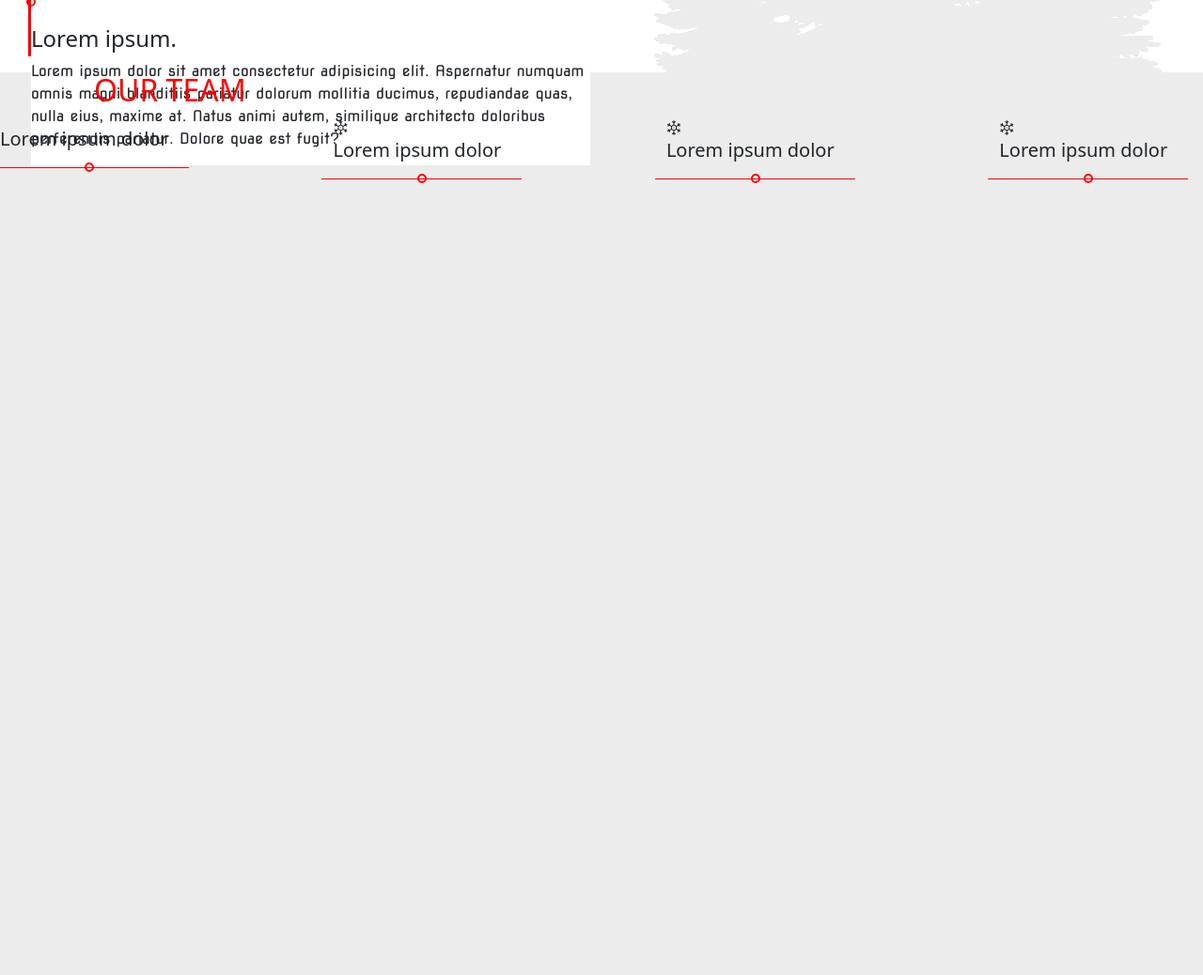
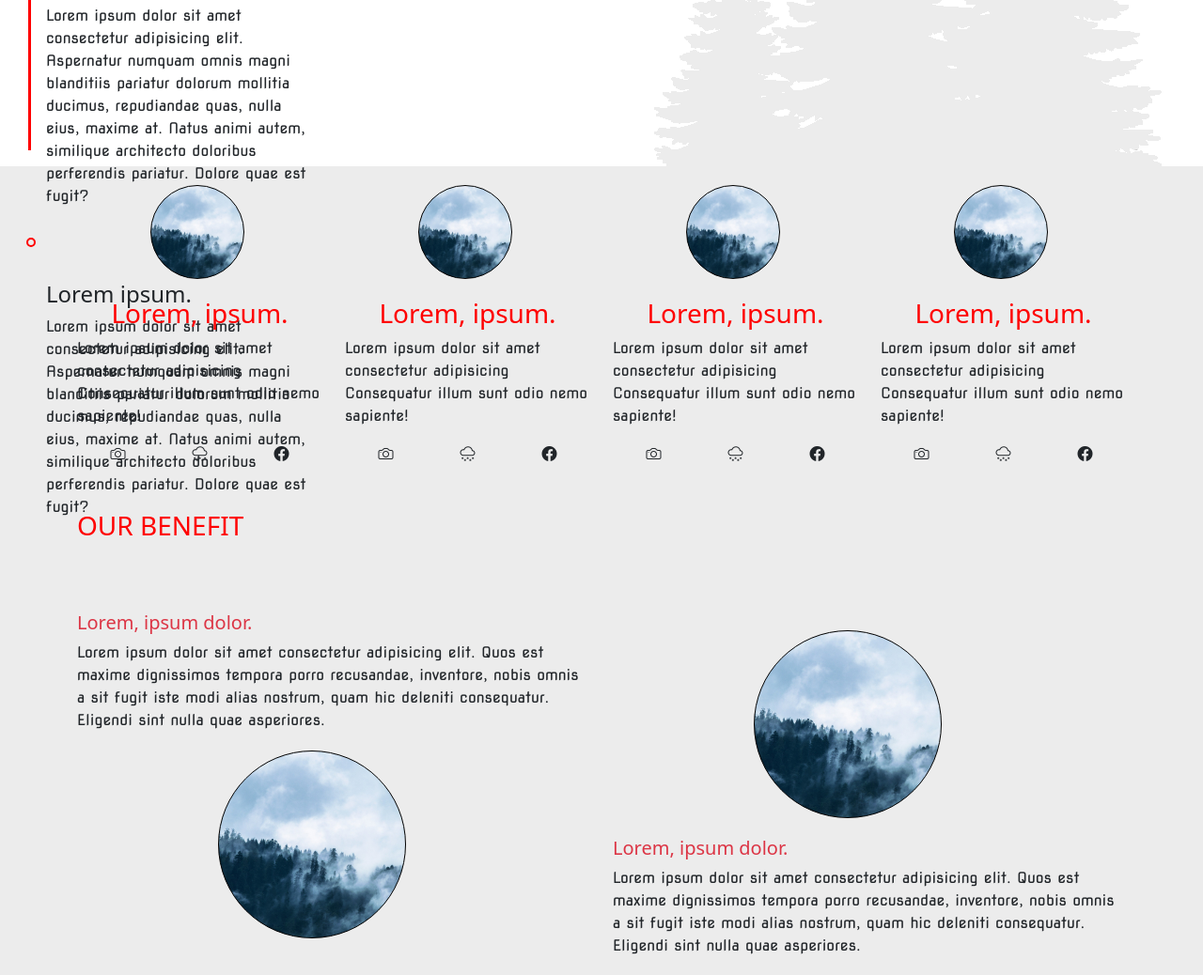
Before and after one commit to Hackademy-155/biagio-coscino-progettored, a plain HTML site: page index.html in a window 1280 px wide. Shown: the part 2813-3851 px from the top of the page at 94% size. Before the commit the page ends 3052 px from the top, so only its background shows below. Drawn offline with nearby package versions, Linux system fonts and the light colour scheme.

Commit message:
progetto-red

```diff
--- a/index.html
+++ b/index.html
@@ -44,8 +44,7 @@
     <div class="container-fluid d-flex  ">
 
       <h1 class="lorem">Lorem</h1>
-      <!-- <img class="montagne
-      " src="./mountains.png" alt=""> -->
+
 
     </div>
     </div>
@@ -119,81 +118,163 @@
     <H2 class="">OUR TIMELINE</H2>
     <div class="conteiner">
       <div class="row">
-      <div class="col-6 ">
-
+        <div class="col-6">
           <div class="colonna-testo botton d-flex flex-column mt-5 ">
-          <div class=" d-flex justify-content-center text-center  flex-column bg-white">
+            <div class=" d-flex  justify-content-center aline-items-center flex-column ">
               <div class="box-1"></div>
-            <div>
+              <div class="d-flex m-lg-3 flex-column">
                 <h4>Lorem ipsum.</h4>
-              <p>Lorem ipsum dolor sit amet consectetur adipisicing elit. Aspernatur numquam omnis magni blanditiis
-                pariatur dolorum mollitia ducimus, repudiandae quas, nulla eius, maxime at. Natus animi autem, similique
+                <p class="p1">Lorem ipsum dolor sit amet consectetur adipisicing elit. Aspernatur numquam omnis magni
+                  blanditiis
+                  pariatur dolorum mollitia ducimus, repudiandae quas, nulla eius, maxime at. Natus animi autem,
+                  similique
                   architecto doloribus perferendis pariatur. Dolore quae est fugit?</p>
               </div>
               <div class="box-1"></div>
-            <div>
+              <div class="d-flex m-lg-3 flex-column">
                 <h4>Lorem ipsum.</h4>
-              <p>Lorem ipsum dolor sit amet consectetur adipisicing elit. Aspernatur numquam omnis magni blanditiis
-                pariatur dolorum mollitia ducimus, repudiandae quas, nulla eius, maxime at. Natus animi autem, similique
+                <p class="p1">Lorem ipsum dolor sit amet consectetur adipisicing elit. Aspernatur numquam omnis magni
+                  blanditiis
+                  pariatur dolorum mollitia ducimus, repudiandae quas, nulla eius, maxime at. Natus animi autem,
+                  similique
                   architecto doloribus perferendis pariatur. Dolore quae est fugit?</p>
               </div>
               <div class="box-1"></div>
-            <div>
+              <div class="d-flex m-lg-3 flex-column">
                 <h4>Lorem ipsum.</h4>
-              <p>Lorem ipsum dolor sit amet consectetur adipisicing elit. Aspernatur numquam omnis magni blanditiis
-                pariatur dolorum mollitia ducimus, repudiandae quas, nulla eius, maxime at. Natus animi autem, similique
+                <p class="p1">Lorem ipsum dolor sit amet consectetur adipisicing elit. Aspernatur numquam omnis magni
+                  blanditiis
+                  pariatur dolorum mollitia ducimus, repudiandae quas, nulla eius, maxime at. Natus animi autem,
+                  similique
                   architecto doloribus perferendis pariatur. Dolore quae est fugit?</p>
-            </div>
+              </div class="d-flex m-lg-3 flex-column">
               <div class="box-1"></div>
-            <div>
+              <div class="d-flex m-lg-3 flex-column">
                 <h4>Lorem ipsum.</h4>
-              <p>Lorem ipsum dolor sit amet consectetur adipisicing elit. Aspernatur numquam omnis magni blanditiis
-                pariatur dolorum mollitia ducimus, repudiandae quas, nulla eius, maxime at. Natus animi autem, similique
+                <p class="p1">Lorem ipsum dolor sit amet consectetur adipisicing elit. Aspernatur numquam omnis magni
+                  blanditiis
+                  pariatur dolorum mollitia ducimus, repudiandae quas, nulla eius, maxime at. Natus animi autem,
+                  similique
                   architecto doloribus perferendis pariatur. Dolore quae est fugit?</p>
               </div>
             </div>
           </div>
         </div>
+        <div class=" col-6 ">
+          <div class="img-3 d-flex justify-content-center img-fluid">
+            <img class="img-fluid " src="./single.png" alt="">
+          </div>
+        </div>
+      </div>
+    </div>
+  </section>
 
 
-        <div class="img-4 col-6 ">
+  <div class="container text-center">
+    <div class="row align-items-end">
+     <div class="col-3  ">
 
-          <div class="img-3 d-flex justify-content-center img-fluid">
-            <img class="img-fluid " src="./single.png" alt="">
+          <div class="box2 cerchio1"></div>
+          <h3>Lorem, ipsum.</h3>
+          <p>Lorem ipsum dolor sit amet consectetur adipisicing <br> Consequatur illum sunt odio nemo sapiente!</p>
+          <div class=" d-flex justify-content-around text-center">
+            <i class="bi bi-camera"></i>
+            <i class="bi bi-cloud-snow"></i>
+            <i class="bi bi-facebook"></i>
+          </div>
+        </div>
+        <div class="col-3">
+          <div class="box2 cerchio2"></div>
+          <h3>Lorem, ipsum.</h3>
+          <p>Lorem ipsum dolor sit amet consectetur adipisicing <br> Consequatur illum sunt odio nemo sapiente!</p>
+          <div class=" d-flex justify-content-around text-center">
+            <i class="bi bi-camera"></i>
+            <i class="bi bi-cloud-snow"></i>
+            <i class="bi bi-facebook"></i>
+          </div>
+        </div>
+        <div class="col-3">
+          <div class="box2 cerchio3"></div>
+          <h3>Lorem, ipsum.</h3>
+          <p>Lorem ipsum dolor sit amet consectetur adipisicing <br> Consequatur illum sunt odio nemo sapiente!</p>
+          <div class=" d-flex justify-content-around text-center">
+            <i class="bi bi-camera"></i>
+            <i class="bi bi-cloud-snow"></i>
+            <i class="bi bi-facebook"></i>
+          </div>
+        </div>
+        <div class="col-3">
+          <div class="box2 cerchio4"></div>
+          <h3>Lorem, ipsum.</h3>
+          <p>Lorem ipsum dolor sit amet consectetur adipisicing <br> Consequatur illum sunt odio nemo sapiente!</p>
+          <div class=" d-flex justify-content-around text-center">
+            <i class="bi bi-camera"></i>
+            <i class="bi bi-cloud-snow"></i>
+            <i class="bi bi-facebook"></i>
+          </div>
+        </div>
+      </div>
+
+      </div>
+
+  </div>
+
+  <div class="container text-center">
+    <div class="row align-items-start margintop mt-5">
+      <h3 class="d-flex justify-content-start  margintop">OUR BENEFIT</h3>
+      <div class="col-12 col-md-6">
+        <h5 class="d-flex justify-content-start text-danger">Lorem, ipsum dolor.</h5>
+        <p class="bordertop">Lorem ipsum dolor sit amet consectetur adipisicing elit. Quos est maxime dignissimos tempora porro recusandae, inventore, nobis omnis a sit fugit iste modi alias nostrum, quam hic deleniti consequatur. Eligendi sint nulla quae asperiores.</p>
+        <div class="box4 cerchio3 "></div>
+      </div>
+      <div class="col-12 col-md-6">
+
+
+        <div class="box4 cerchio3 "></div>
+        <h5 class="d-flex justify-content-start text-danger">Lorem, ipsum dolor.</h5>
+        <p class="bordertop">Lorem ipsum dolor sit amet consectetur adipisicing elit. Quos est maxime dignissimos tempora porro recusandae, inventore, nobis omnis a sit fugit iste modi alias nostrum, quam hic deleniti consequatur. Eligendi sint nulla quae asperiores.</p>
+
+      </div>
+
+    </div>
+  </div>
+  <div class="footer bordertop">
+            <img src="./other.png" alt="">
+  </div>
+   <footer class="footer-text">
+    <div class="container text-center footer-text">
+      <div class="row align-items-center">
+        <div class="col footer-text">
+          <h4 class="text3 m-lg-5 text-white">Lorem </h4>
+          <p class="text-white">Lorem ipsum dolor sit amet consectetur adipisicing elit.  Perspiciatis reiciendis ut, totam quasi architecto alias cum earum <br>similique quia at accusamus molestiae repellat nihil facere vel quisquam incidunt atque nulla?</p>
+        </div>
+        <div class="col">
+
+            <div class="d-flex flex-column">
+              <h4 class="text3 text-white">Quick link</h4>
+              <ul class="text-white">
+                <li class="text-white ">link</li>
+                <li class="text-white">link</li>
+                <li class="text-white">link</li>
+                <li class="text-white">link</li>
+              </ul>
+            </div>
+
+
+           </div>
+        </div>
 
       </div>
     </div>
 
 
-    </div>
-  </section>
-  <section>
-    <h2>OUR TEAM</h2>
-    <div class="container text-center"></div>
-      <div class="row align-items-center justify-content-between mb-5 me-3 ">
-        <div class="col-2 prova-colonne">
-          <div></div>
-          <h5>Lorem ipsum dolor </h5>
-          <div class="box"></div>
-        </div>
-        <div class="col-2 prova-colonne">
-          <i class="bi bi-snow3"></i>
-          <h5>Lorem ipsum dolor </h5>
-          <div class="box"></div>
-        </div>
-        <div class="col-2 prova-colonne">
-          <i class="bi bi-snow3"></i>
-          <h5>Lorem ipsum dolor </h5>
-          <div class="box"></div>
-        </div>
-        <div class="col-2 prova-colonne">
-          <i class="bi bi-snow3"></i>
-          <h5>Lorem ipsum dolor </h5>
-          <div class="box d-flex justify-content-center text-center "></div>
-        </div>
-      </div>
-    </div>
-  </section>
+
+
+
+
+
+
+
 
 
 
--- a/style.css
+++ b/style.css
@@ -19,6 +19,8 @@ nav{
     text-align: center;
     font-size: 70px;
 }
+.margintop{
+    height: 100px;}
 
 
 .logo-nav{
@@ -100,6 +102,9 @@ h1{
 
 
 }
+.p1{
+    width: 50%;
+}
 .box{
     width: 10px;
     height: 10px;
@@ -114,6 +119,7 @@ h1{
 }
 
 
+
 h2{
     display: flex;
     margin-left: 100px;
@@ -121,14 +127,14 @@ h2{
 }
 .img{
     width: 100%;
-    height: 500px;
+    height: 300px;
     background-color:  #ececec;
 }
 .section{
     background-color:#ececec ;
 }
 .colonna-testo{
-    height: 600px;
+    height: 900px;
     border-left: 3px solid red;
     margin-left: 30px;
 }
@@ -155,9 +161,116 @@ p{
 .img-3{
     display: flex;
     background-size: cover;
-    margin-top: 200px;
+    margin-top: 500px;
     width: 100%;
+
 }
 .img-4{
     background-color: white;
 }
+.box2{
+    width: 100px;
+    height:100px;
+    display: flex;
+    border-radius: 50%;
+    border: 1px solid black;
+    margin: 20px 0px;
+    justify-content: space-between;
+
+
+}
+
+.cerchio{
+    border-radius: 50%;
+}
+.cerchio1{
+    background-image: url(./fog.jpg);
+    background-size: cover;
+    background-position: center;
+    margin-left: 30%;
+}
+.cerchio2{
+    background-image: url(./fog.jpg);
+    background-size: cover;
+    background-position: center;
+    margin-left: 30%;
+}
+.cerchio3{
+    background-image: url(./fog.jpg);
+    background-size: cover;
+    background-position: center;
+    margin-left: 30%;
+}
+
+.cerchio4{
+    background-image: url(./fog.jpg);
+    background-size: cover;
+    background-position: center;
+    margin-left: 30%;
+}
+
+.box-3{
+    width: 100%;
+}
+h3{
+    color: red;
+}
+.icone{
+    margin: 20px 0px;
+}
+.box4{
+    width: 200px;
+    height:200px;
+    display: flex;
+    border-radius: 50%;
+    border: 1px solid black;
+    margin: 20px 0px;
+    justify-content: center;
+    align-items: center;
+    margin-left: 150px;
+
+
+
+
+}
+.footer{
+    display: flex;
+
+
+    width: 100%;
+
+    margin-top: 400px;
+    background-repeat: no-repeat;
+    justify-content: end;
+}
+    .footer-text{
+    background-color: rgb(136, 10, 10);
+    width: 100%;
+    height:50vh;
+
+}
+.text3{
+    display: flex;
+    color: black;
+    justify-content: start;
+   font-size:40px;
+   margin-left: 250px;
+
+}
+
+
+
+
+
+
+
+
+
+
+
+
+
+@media screen  and ( max-width:700px)   {
+    font-size: 4rem;
+
+}
```
Lines whose indentation alone changed are shown as unchanged.
